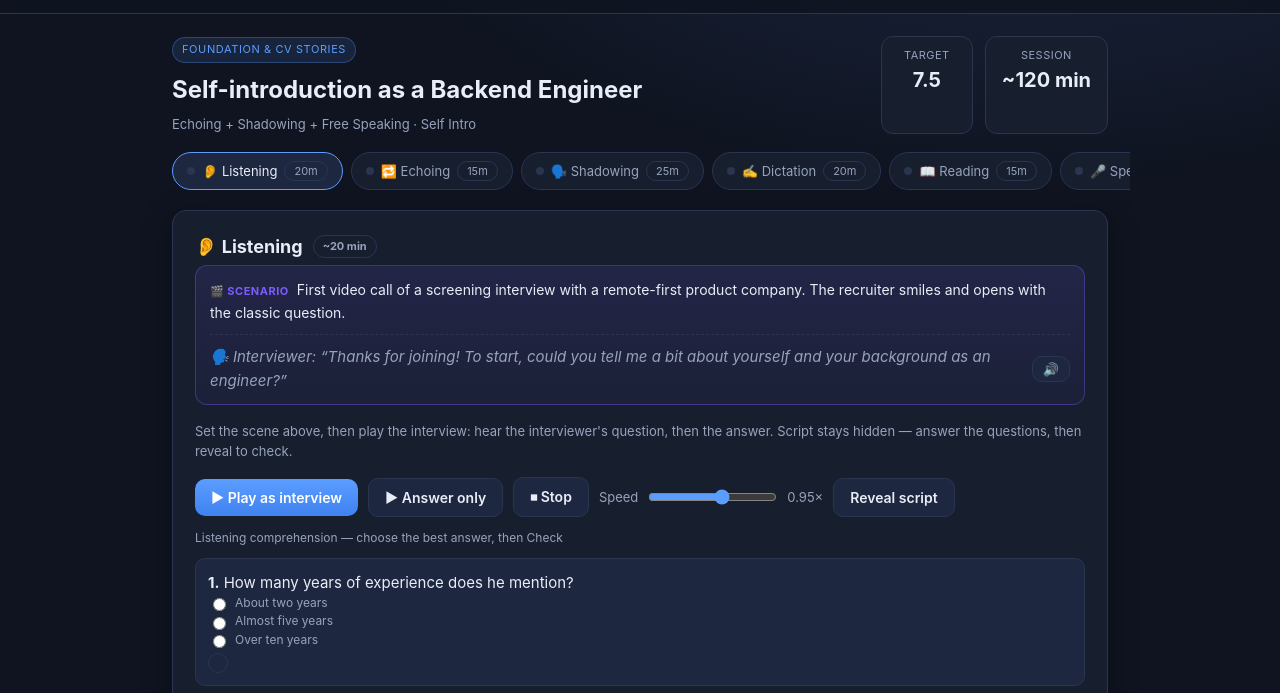
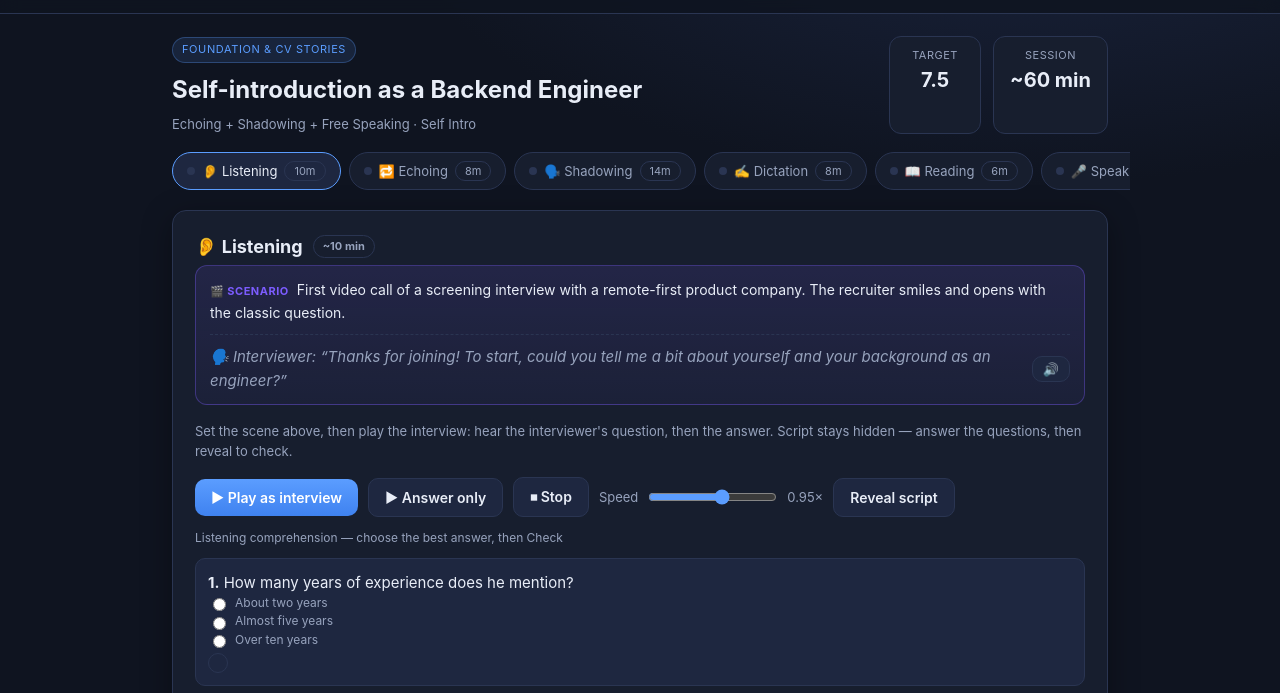
Before and after one commit to vpbao/english-coach, a plain HTML site: page index.html in a window 1280 px wide. Shown: the part 65-758 px from the top of the page. Drawn offline with Linux system fonts and the light colour scheme.

Commit message:
trim session to 60 min

```diff
--- a/app.js
+++ b/app.js
@@ -283,42 +283,42 @@
       id: "listening",
       icon: "👂",
       name: "Listening",
-      mins: 20,
+      mins: 10,
       render: renderListening,
     },
     {
       id: "echoing",
       icon: "🔁",
       name: "Echoing",
-      mins: 15,
+      mins: 8,
       render: renderEchoing,
     },
     {
       id: "shadowing",
       icon: "🗣️",
       name: "Shadowing",
-      mins: 25,
+      mins: 14,
       render: renderShadowing,
     },
     {
       id: "dictation",
       icon: "✍️",
       name: "Dictation",
-      mins: 20,
+      mins: 8,
       render: renderDictation,
     },
     {
       id: "reading",
       icon: "📖",
       name: "Reading",
-      mins: 15,
+      mins: 6,
       render: renderReading,
     },
     {
       id: "speakwrite",
       icon: "🎤",
       name: "Speaking + Writing",
-      mins: 25,
+      mins: 14,
       render: renderSpeakWrite,
     },
   ];
--- a/index.html
+++ b/index.html
@@ -38,7 +38,7 @@
       </div>
       <div class="timebudget">
         <span class="tlabel">Session</span>
-        <span class="tval">~120 min</span>
+        <span class="tval">~60 min</span>
       </div>
     </div>
   </section>
```
